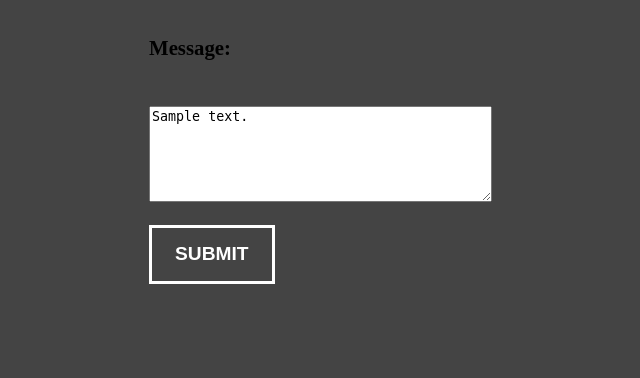
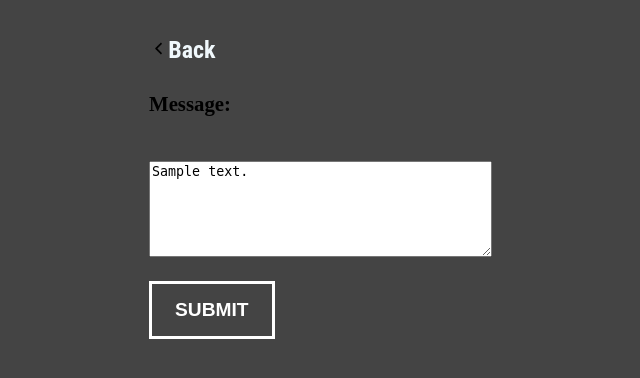
Before and after one commit to jonatanUri/AskMate, a Flask app: template templates/edit-question-comment.html in a window 1280 px wide. Shown: the part 124-502 px from the top of the page, without its empty margins (11-651 px from the left). Run offline with Flask 2, Linux system fonts and the light colour scheme; the template is opened without the code that fills it: most values are stand-ins (such as "Sample title", 1, 10 or a date in 2020).

Commit message:
Updated css to new htmls, css v2.3

```diff
--- a/templates/edit-question-comment.html
+++ b/templates/edit-question-comment.html
@@ -7,6 +7,7 @@
     <div class="header"> <a href="/"><img src="/static/images/home_button.png" class="home-button"></a><h1>Edit comment</h1></div>
 </head>
 <body>
+<h2><a href="/question/{{ num }}"><img src="/static/images/back-arrow.png" class="icon">Back</a> </h2>
 {% block content %}
 <form method="POST" action="/question/{{num}}/q-comment/edit-comment/{{comment_id}}">
 <h3>
--- a/templates/index.html
+++ b/templates/index.html
@@ -1,9 +1,9 @@
 <!doctype html>
 <html>
+<link rel="stylesheet" href="/static/style.css">
 <head>
     <meta charset="utf-8">
     <title> Yeet </title>
-    <link rel="stylesheet" href="/static/style.css">
     <div class="header"> <a href="/"><img src="/static/images/home_button.png" class="home-button"></a><h1>WELKOM!</h1></div>
 </head>
 <body>
--- a/templates/q-comment.html
+++ b/templates/q-comment.html
@@ -24,7 +24,6 @@
         {{ comment.submission_time }}
         <a href="/question/{{ num }}/q-comment/{{ comment.id }}"><img src="/static/images/trash.png" class="icon"> Delete </a><a href="/question/{{ num }}/q-comment/edit-comment/{{ comment.id }}"><img src="/static/images/pencil.png" class="icon"> Edit </a>
     </h4>
-
     {% endfor %}
 </div>
 </body>
```
